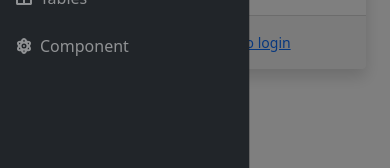
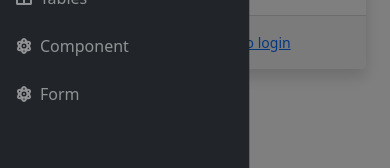
Before and after one commit to wahidari/next-bootstrap-admin, a Next.js app: page /forgot in a window 390 px wide. Both pictures are taken after a click on the button 358 px from the left and 28 px from the top of the page. Shown: the part 425-593 px from the top of the page. Built offline with nearby package versions, Linux system fonts and the light colour scheme.

Commit message:
Update MobileNav.js

```diff
--- a/components/MobileNav.js
+++ b/components/MobileNav.js
@@ -115,6 +115,12 @@ export default function MobileNav({ show, onHide, onClose }) {
                     Component
                   </a>
                 </ActiveLink>
+                <ActiveLink activeClassName="active" href="/form">
+                  <a className="nav-link">
+                    <FaAtom className="me-2" />
+                    Form
+                  </a>
+                </ActiveLink>
               </div>
             </div>
             <div className="sb-sidenav-footer">
```
